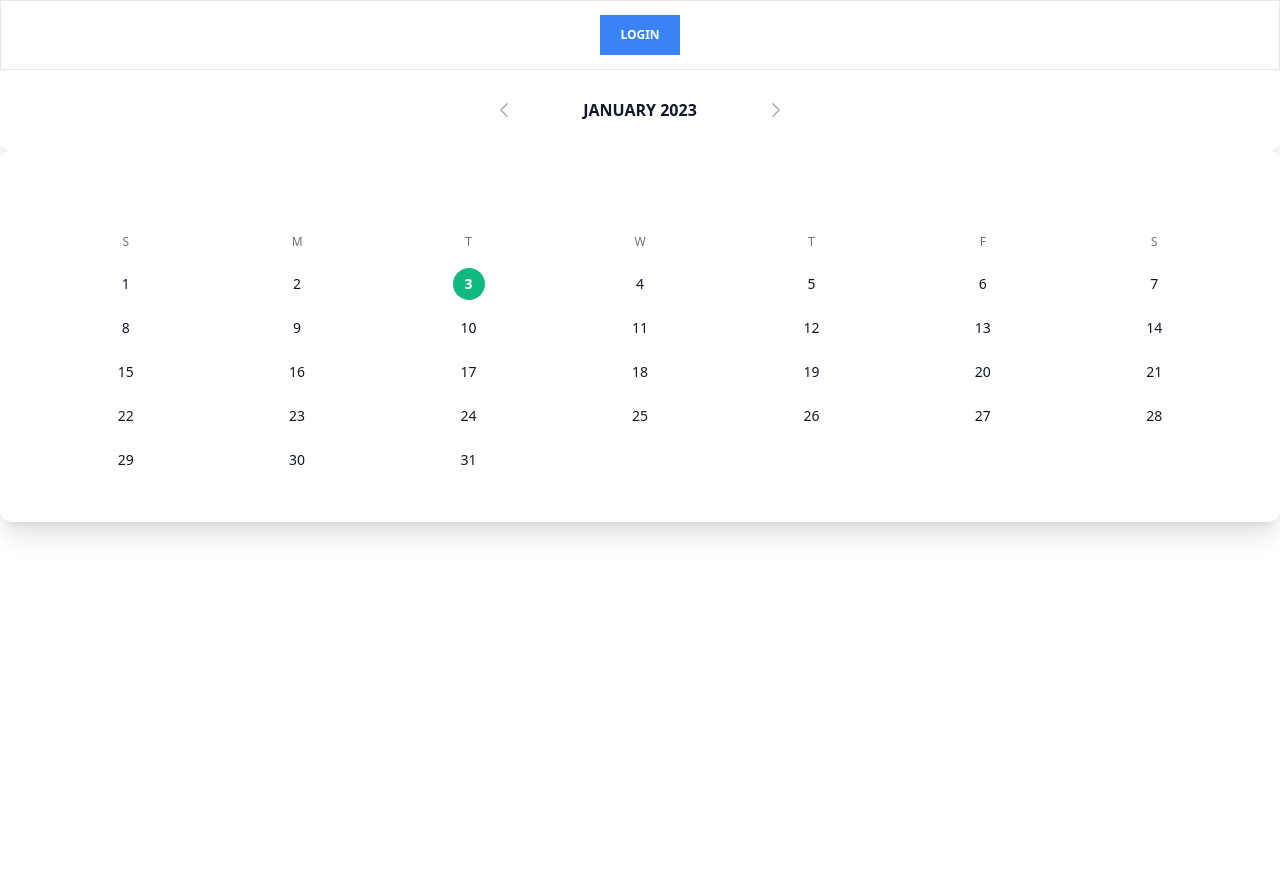
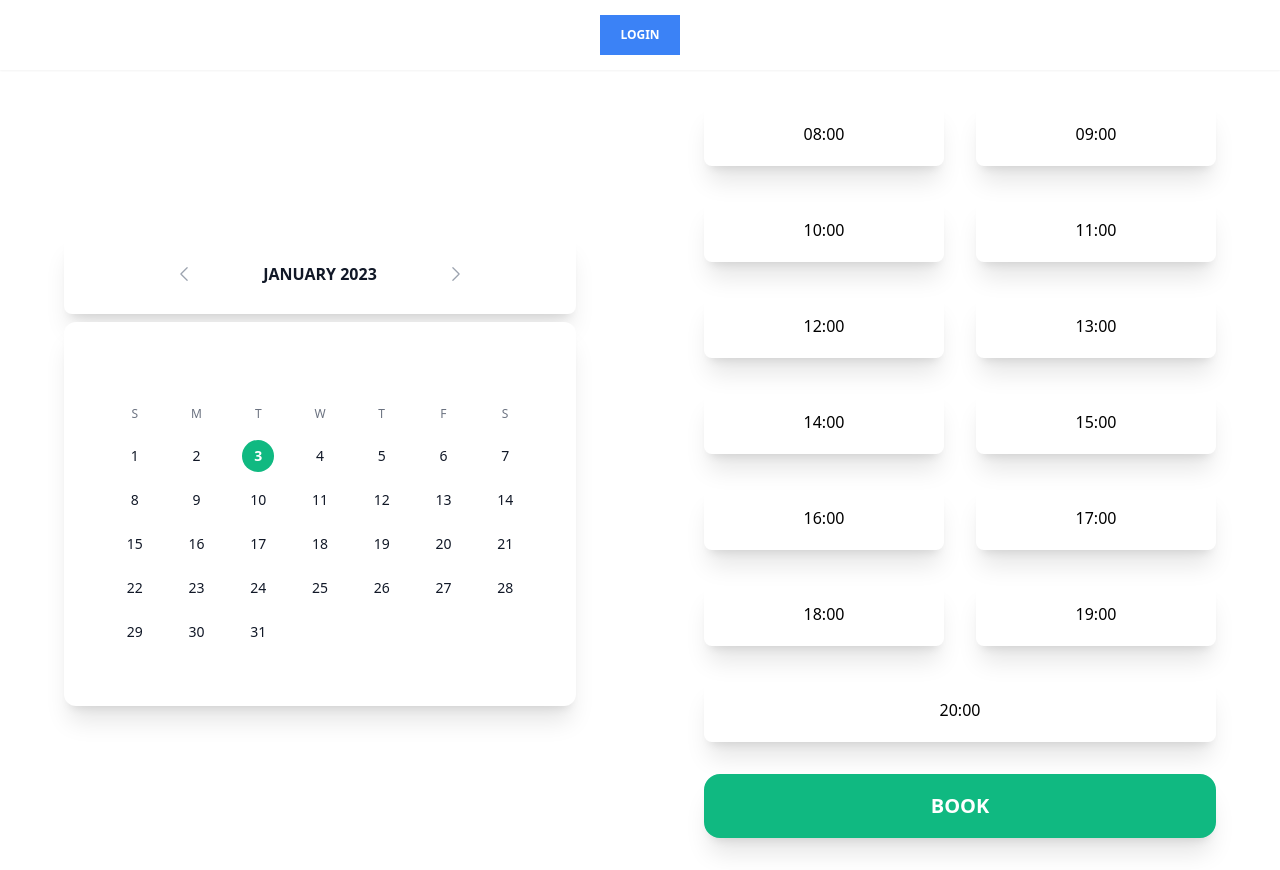
Before and after one commit to jackgf5/tutor-app, a Next.js app in the folder my-project/: page /teacher/book in a window 1280 px wide. Built offline with nearby package versions, Linux system fonts and the light colour scheme; no server answers.

Commit message:
time picker

```diff
--- a/my-project/app/(modules)/Calender/Calender.tsx
+++ b/my-project/app/(modules)/Calender/Calender.tsx
@@ -1,3 +1,5 @@
+"use client";
+
 import React, { useEffect, useState } from "react";
 import { ChevronLeftIcon, ChevronRightIcon } from "@heroicons/react/24/outline";
 import {
@@ -21,10 +23,12 @@ const Calender = () => {
   let [currentMonth, setCurrentMonth] = useState(format(today, "MMM-yyyy")); //OCT-2014
   let firstDayCurrentMonth = parse(currentMonth, "MMM-yyyy", new Date()); //STRING -> DATE
   let [selectedDay, setSelectedDay] = useState(today); //Day selected by user
-
-  useEffect(() => {
-    console.log(selectedDay);
-  }, [selectedDay]);
+  let [selectedTime, setSelectedTime] = useState({
+    startTime: "",
+    endTime: "",
+  });
+  let [selectedButtonStart, setSelectedButtonStart] = useState<string>();
+  let [selectedButtonEnd, setSelectedButtonEnd] = useState<string>();
 
   let days = eachDayOfInterval({
     //Dates between time interval
@@ -52,9 +56,56 @@ const Calender = () => {
     "col-start-7",
   ];
 
+  const availableTimes = [
+    "1970-01-01T08:00:00.000Z",
+    "1970-01-01T09:00:00.000Z",
+    "1970-01-01T10:00:00.000Z",
+    "1970-01-01T11:00:00.000Z",
+    "1970-01-01T12:00:00.000Z",
+    "1970-01-01T13:00:00.000Z",
+    "1970-01-01T14:00:00.000Z",
+    "1970-01-01T15:00:00.000Z",
+    "1970-01-01T16:00:00.000Z",
+    "1970-01-01T17:00:00.000Z",
+    "1970-01-01T18:00:00.000Z",
+    "1970-01-01T19:00:00.000Z",
+    "1970-01-01T20:00:00.000Z",
+  ];
+
+  function handleTimeClick(e: any, id: string) {
+    if (selectedTime.startTime === "") {
+      setSelectedTime((previousTime) => ({
+        ...previousTime,
+        startTime: e.target.value,
+      }));
+      setSelectedButtonStart(id);
+    } else if (selectedTime.endTime === "") {
+      setSelectedTime((previousTime) => ({
+        ...previousTime,
+        endTime: e.target.value,
+      }));
+
+      setSelectedButtonEnd(id);
+    } else {
+      setSelectedTime((previousTime) => ({
+        startTime: e.target.value,
+        endTime: "",
+      }));
+      setSelectedButtonStart(id);
+      setSelectedButtonEnd("");
+    }
+  }
+
+  function handleSubmit() {
+    console.log(selectedDay.toISOString());
+    console.log(selectedTime.startTime);
+    console.log(selectedTime.endTime);
+  }
+
   return (
-    <div>
-      <div className="flex justify-center  h-[5rem] w-[100%] shadow-xl rounded-lg bg-white   ">
+    <div className="flex w-full h-screen">
+      <div className="flex flex-col w-1/2 h-full justify-center items-center gap-2">
+        <div className="flex justify-center  h-[5rem] w-[80%] shadow-xl rounded-lg bg-white   ">
           <button
             type="button"
             onClick={previousMonth}
@@ -78,7 +129,7 @@ const Calender = () => {
             <ChevronRightIcon className="w-5 h-5" aria-hidden="true" />
           </button>
         </div>
-      <div className=" w-[100%] h-[46.5vh]  p-10 shadow-xl rounded-xl bg-white  ">
+        <div className=" w-[80%] h-[48%] p-10 shadow-xl rounded-xl bg-white  ">
           <div className="grid grid-cols-7 mt-10 text-xs leading-6 text-center text-gray-500">
             <div>S</div>
             <div>M</div>
@@ -115,7 +166,9 @@ const Calender = () => {
                       !isToday(day) &&
                       !isSameMonth(day, firstDayCurrentMonth) &&
                       "text-gray-400",
-                  isEqual(day, selectedDay) && isToday(day) && "bg-emerald-500",
+                    isEqual(day, selectedDay) &&
+                      isToday(day) &&
+                      "bg-emerald-500",
                     isEqual(day, selectedDay) &&
                       !isToday(day) &&
                       "bg-emerald-500",
@@ -134,6 +187,37 @@ const Calender = () => {
           </div>
         </div>
       </div>
+
+      <div className="w-1/2 h-full flex flex-col items-center justify-center">
+        <div className="flex flex-wrap gap-8 w-[80%] items-center justify-center  ">
+          {availableTimes.map((timeISO) => {
+            const isoToDate = parseISO(timeISO); //ISO -> DATE
+            const timeString = format(isoToDate, "HH:mm"); //DATE -> 08:00"
+            return (
+              <button
+                key={timeISO}
+                value={timeISO}
+                onClick={(e) => handleTimeClick(e, timeISO)}
+                className={`${
+                  selectedButtonStart === timeISO ||
+                  selectedButtonEnd === timeISO
+                    ? "border-4  border-emerald-500 scale-105 transition-all  "
+                    : "border-none"
+                }   min-w-[13rem] h-[4rem]  text-center cursor-pointer shadow-xl rounded-lg flex-1   `}
+              >
+                {timeString}
+              </button>
+            );
+          })}
+        </div>
+        <button
+          onClick={handleSubmit}
+          className=" mt-8 font-bold text-white bg-emerald-500 border-2 border-emerald-500 w-[80%] h-[4rem] rounded-2xl text-xl shadow-xl "
+        >
+          BOOK
+        </button>
+      </div>
+    </div>
   );
 };
 
--- a/my-project/app/(modules)/Navbar/Navbar.tsx
+++ b/my-project/app/(modules)/Navbar/Navbar.tsx
@@ -27,9 +27,7 @@ const Navbar = async () => {
     }
   }
 
-  return (
-    <div className="w-full h-[70px] shadow-sm border">{handleContent()}</div>
-  );
+  return <div className="w-full h-[70px] shadow-sm">{handleContent()}</div>;
 };
 
 export default Navbar;
```
Lines whose indentation alone changed are shown as unchanged.
